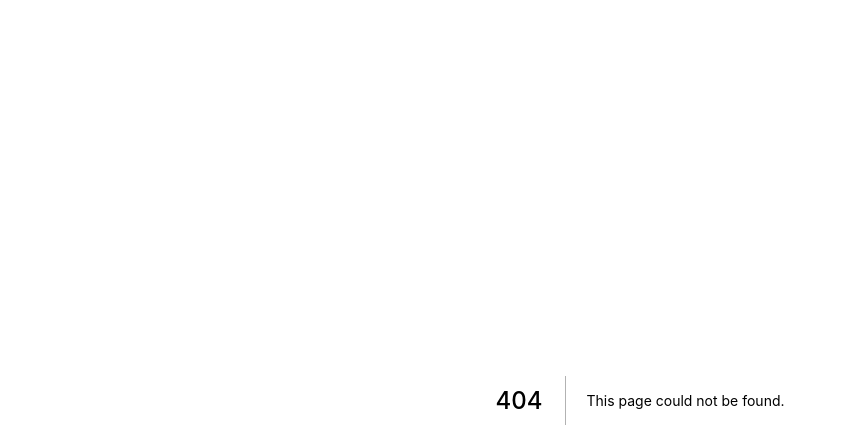
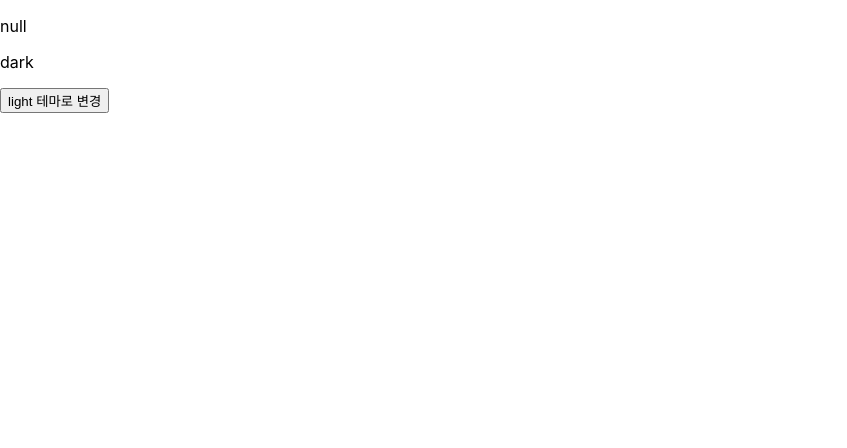
Before and after one commit to choejoonkyung/next-practice, a Next.js app: page /state in a window 1280 px wide. Before the commit this address had no page. Shown: the top 448 px of the page, without its empty margins (0-847 px from the left). Built offline with nearby package versions, Linux system fonts and the light colour scheme.

Commit message:
feat: global State 관리 - context api

```diff
--- a/package.json
+++ b/package.json
@@ -9,6 +9,7 @@
   },
   "dependencies": {
     "axios": "^0.25.0",
+    "immer": "^9.0.12",
     "js-cookie": "^3.0.1",
     "next": "12.0.8",
     "react": "17.0.2",
--- a/pages/_app.tsx
+++ b/pages/_app.tsx
@@ -1,15 +1,18 @@
 import type { AppProps } from "next/app";
 import { DialogProvider } from "../src/components/common/Dialog/useDialog";
+import { GlobalStateProvider } from "../src/providers/Global";
 import { PortalProvider } from "../src/providers/Portal";
 import "../styles/globals.css";
 
 function MyApp({ Component, pageProps }: AppProps) {
   return (
-    <PortalProvider>
-      <DialogProvider>
-        <Component {...pageProps} />
-      </DialogProvider>
-    </PortalProvider>
+    <GlobalStateProvider>
+      <PortalProvider>
+        <DialogProvider>
+          <Component {...pageProps} />
+        </DialogProvider>
+      </PortalProvider>
+    </GlobalStateProvider>
   );
 }
 
--- /dev/null
+++ b/pages/state.tsx
@@ -0,0 +1,23 @@
+import type { GetStaticProps, InferGetStaticPropsType } from "next";
+import TestState from "../src/components/TestState";
+import View from "../src/components/View";
+import { useGlobalState } from "../src/providers/Global";
+
+function StatePage(props: InferGetStaticPropsType<typeof getStaticProps>) {
+  const { state } = useGlobalState();
+
+  return (
+    <div>
+      <View id={state.id} />
+      <TestState theme={state.theme} />
+    </div>
+  );
+}
+
+export const getStaticProps: GetStaticProps = async (ctx) => {
+  return {
+    props: {},
+  };
+};
+
+export default StatePage;
--- /dev/null
+++ b/src/components/TestState.tsx
@@ -0,0 +1,14 @@
+import { useGlobalState } from "../providers/Global";
+
+function TestState({ theme }: { theme: string }) {
+  console.log("TestState Component render!");
+  const { actions } = useGlobalState();
+  return (
+    <>
+      <p>{theme}</p>
+      <button onClick={actions?.toLightTheme}>light 테마로 변경</button>
+    </>
+  );
+}
+
+export default TestState;
--- a/src/components/View.tsx
+++ b/src/components/View.tsx
@@ -1,14 +1,7 @@
-import axios from "axios";
-import useSWR from "swr";
+import React from "react";
 
-const fetcher = (url: string) => axios.get(url).then((res) => res.data);
-
-function View() {
-  const { data } = useSWR("/api/swr", fetcher, {
-    suspense: true,
-  });
-
-  return <>{data.name}</>;
+function View({ id }: { id: string }) {
+  return <p>{id}</p>;
 }
 
-export default View;
+export default React.memo(View);
--- /dev/null
+++ b/src/providers/Global.tsx
@@ -0,0 +1,65 @@
+import produce from "immer";
+import {
+  createContext,
+  ReactNode,
+  useCallback,
+  useContext,
+  useMemo,
+  useState,
+} from "react";
+
+interface GlobalStateProps {
+  children: ReactNode;
+}
+
+interface GlobalState {
+  theme: "light" | "dark";
+  id: string;
+}
+
+const initializer = (): GlobalState => ({
+  theme: "dark",
+  id: "null",
+});
+
+const generateAction = (
+  update: (recipe: (draft: GlobalState) => void) => void
+) => {
+  const toLightTheme = useCallback(() => {
+    update((draft) => {
+      draft.theme = "light";
+    });
+  }, []);
+
+  return {
+    toLightTheme,
+  };
+};
+
+interface GlobalStateContext {
+  state: GlobalState;
+  actions?: typeof generateAction extends (...args: any[]) => infer R
+    ? R
+    : never;
+}
+
+export const GlobalState = createContext<GlobalStateContext>({
+  state: initializer(),
+});
+
+export function GlobalStateProvider({ children }: GlobalStateProps) {
+  const [state, setState] = useState<GlobalStateContext["state"]>(initializer);
+  const update = (recipe: (draft: GlobalState) => void) =>
+    setState((prev) => produce(prev, recipe));
+  const actions = generateAction(update);
+
+  const value = useMemo((): GlobalStateContext => {
+    return { state, actions };
+  }, [state]);
+
+  return <GlobalState.Provider value={value}>{children}</GlobalState.Provider>;
+}
+
+export function useGlobalState() {
+  return useContext(GlobalState);
+}
```
Also changed, not shown: 1 other file (tests, documents, lock files or other folders).
